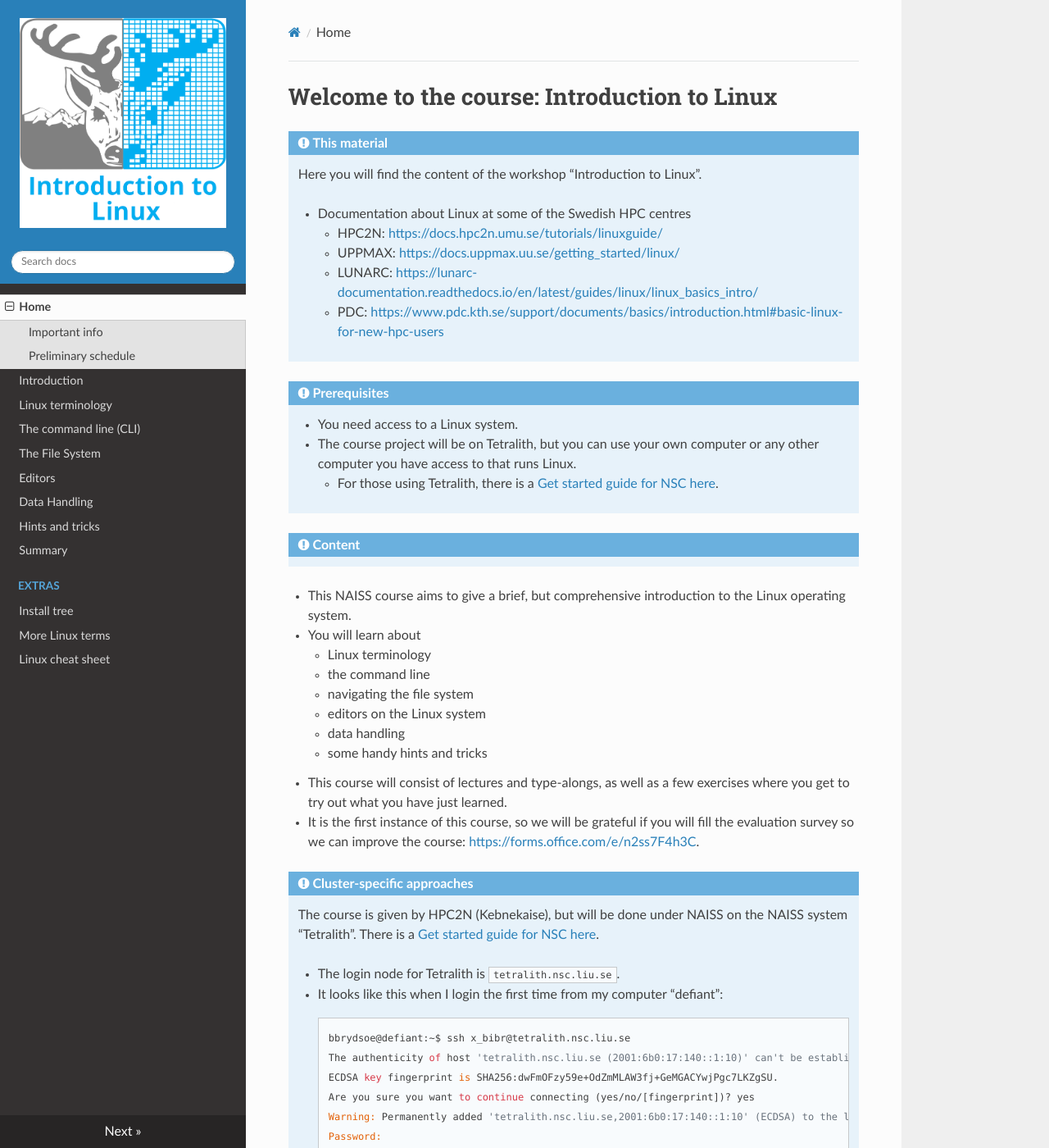
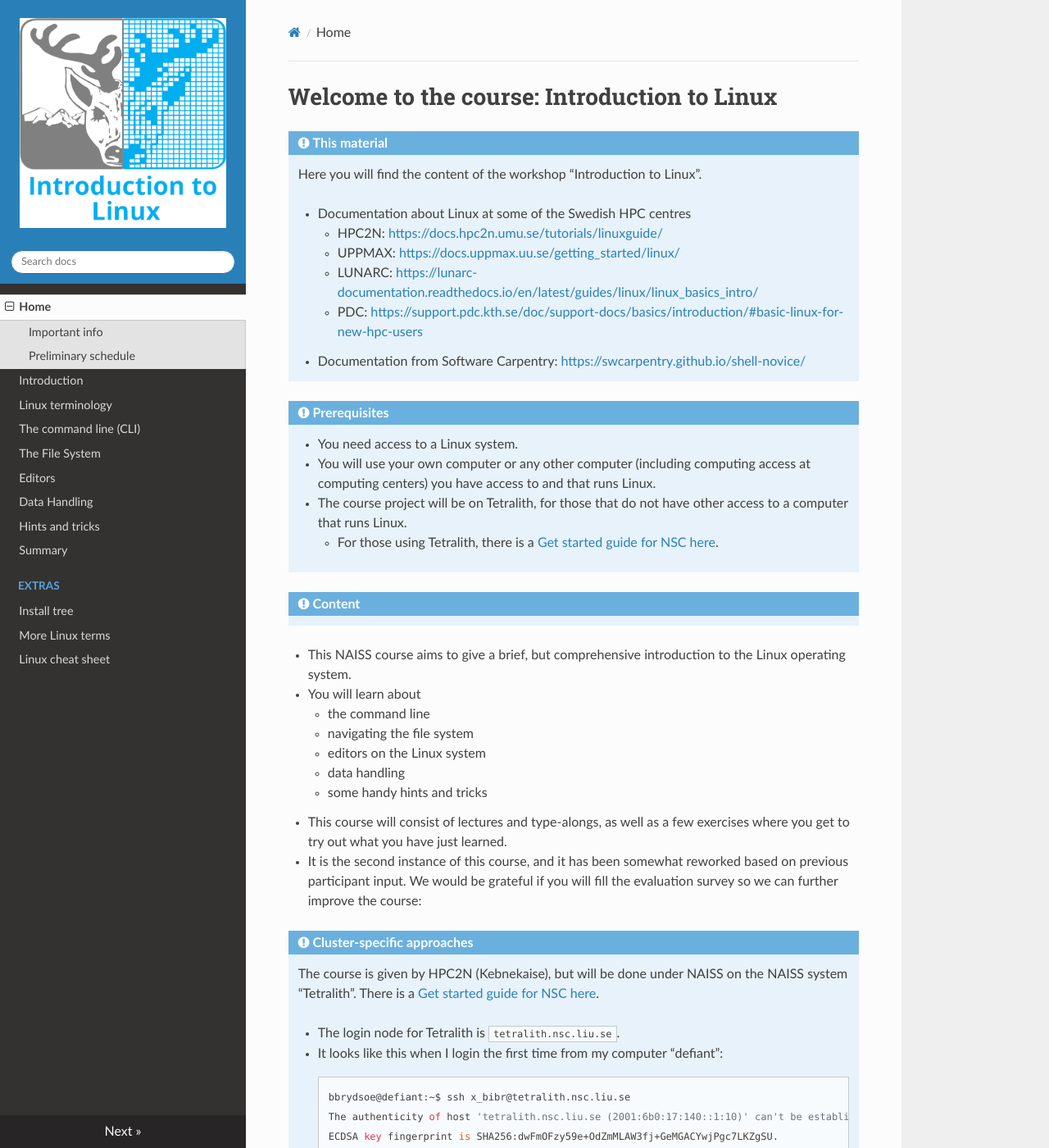
Before and after one commit to hpc2n/intro-linux, an MkDocs documentation site: the page built from docs/index.md, in a window 1280 px wide and 1400 px high. Shown: the whole window at 82% size. Built offline with MkDocs 1.6.1, drawn with Linux system fonts in a browser that asks for light colours; nearby versions of some CDN libraries; some of the changed text lies outside the part shown.

Commit message:
Some updates to the main page

```diff
--- a/docs/index.md
+++ b/docs/index.md
@@ -8,26 +8,27 @@
         - HPC2N: <a href="https://docs.hpc2n.umu.se/tutorials/linuxguide/" target="_blank">https://docs.hpc2n.umu.se/tutorials/linuxguide/</a>
         - UPPMAX: <a href="https://docs.uppmax.uu.se/getting_started/linux/" target="_blank">https://docs.uppmax.uu.se/getting_started/linux/</a>
         - LUNARC: <a href="https://lunarc-documentation.readthedocs.io/en/latest/guides/linux/linux_basics_intro/" target="_blank">https://lunarc-documentation.readthedocs.io/en/latest/guides/linux/linux_basics_intro/</a>
-        - PDC: <a href="https://www.pdc.kth.se/support/documents/basics/introduction.html#basic-linux-for-new-hpc-users" target="_blank">https://www.pdc.kth.se/support/documents/basics/introduction.html#basic-linux-for-new-hpc-users</a>
+        - PDC: <a href="https://support.pdc.kth.se/doc/support-docs/basics/introduction/#basic-linux-for-new-hpc-users" target="_blank">https://support.pdc.kth.se/doc/support-docs/basics/introduction/#basic-linux-for-new-hpc-users</a>
+    - Documentation from Software Carpentry: <a href="https://swcarpentry.github.io/shell-novice/" target="_blank">https://swcarpentry.github.io/shell-novice/</a>
 
 !!! note "Prerequisites"
 
     - You need access to a Linux system.
-    - The course project will be on Tetralith, but you can use your own computer or any other computer you have access to that runs Linux.
+    - You will use your own computer or any other computer (including computing access at computing centers) you have access to and that runs Linux.
+    - The course project will be on Tetralith, for those that do not have other access to a computer that runs Linux.
         - For those using Tetralith, there is a <a href="https://www.nsc.liu.se/support/getting-started/" target="_blank">Get started guide for NSC here</a>.
 
 !!! note "Content"
 
    - This NAISS course aims to give a brief, but comprehensive introduction to the Linux operating system.
    - You will learn about
-      - Linux terminology
       - the command line
       - navigating the file system
       - editors on the Linux system
       - data handling
       - some handy hints and tricks
    - This course will consist of lectures and type-alongs, as well as a few exercises where you get to try out what you have just learned.
-   - It is the first instance of this course, so we will be grateful if you will fill the evaluation survey so we can improve the course: <a href="https://forms.office.com/e/n2ss7F4h3C" target="_blank">https://forms.office.com/e/n2ss7F4h3C</a>.
+   - It is the second instance of this course, and it has been somewhat reworked based on previous participant input. We would be grateful if you will fill the evaluation survey so we can further improve the course:
 
 !!! admonition "Cluster-specific approaches"
 
```
Also changed, not shown: other parts of docs/index.md (+2 -2 lines).
